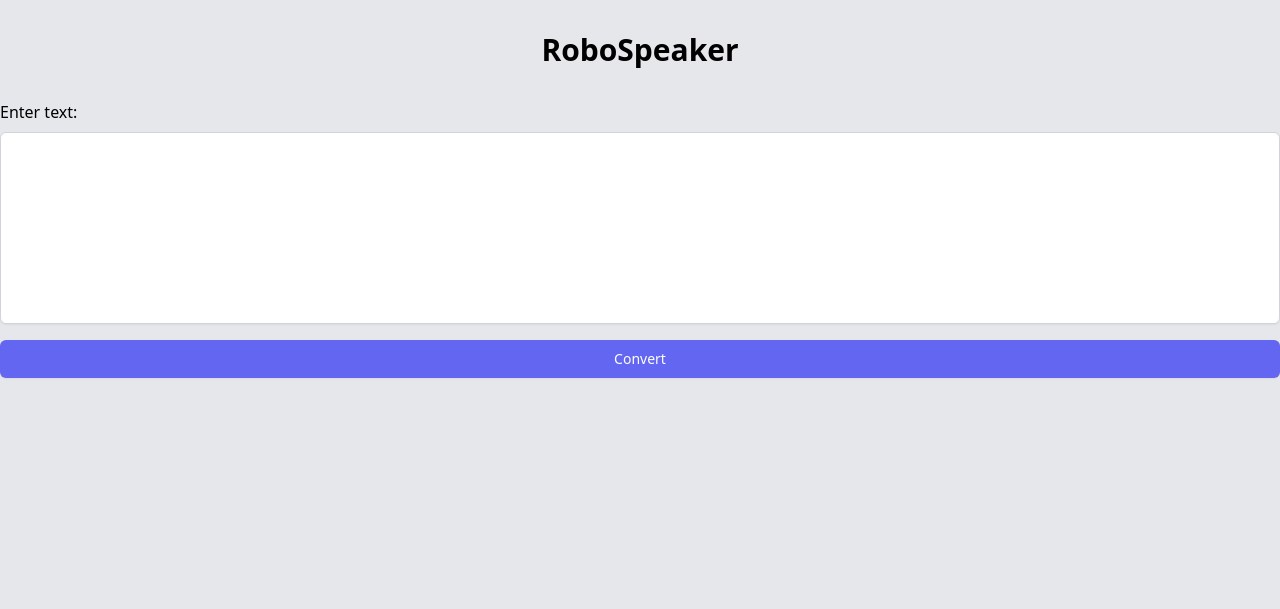
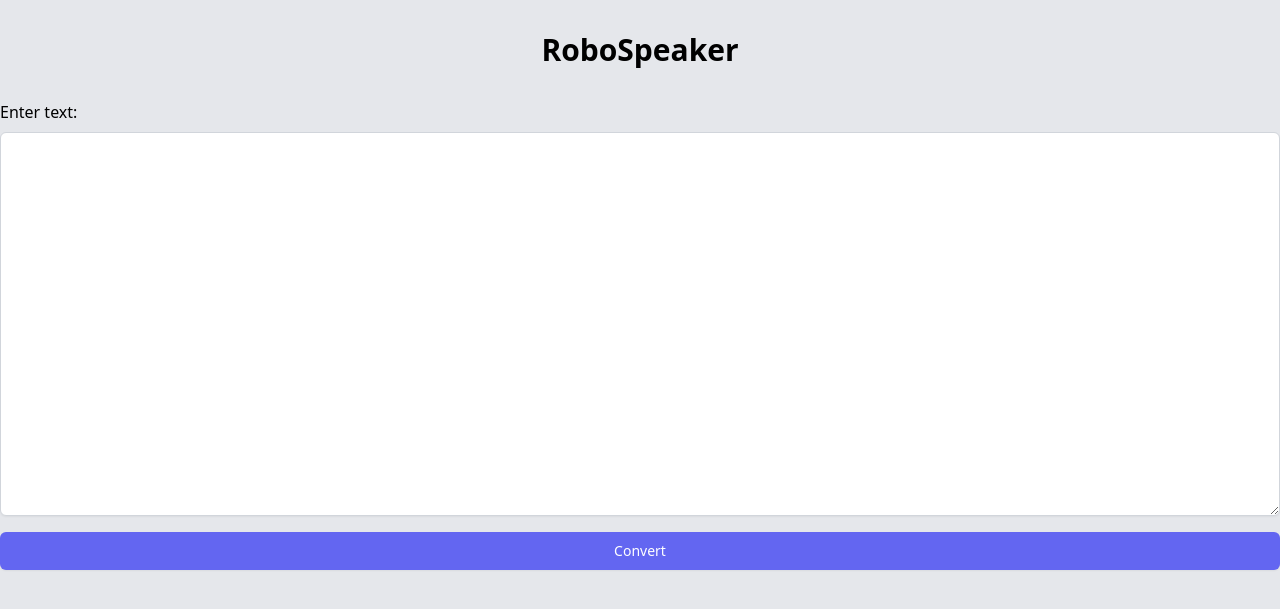
Before and after one commit to PraddyumnYadav/RoboSpeaker, a Django app: page / in a window 1280 px wide. Shown: the top 609 px of the page. Run offline with Django 4.2, Linux system fonts and the light colour scheme; some libraries are stand-ins or nearby versions.

Commit message:
Make our TextField a lot Bigger

```diff
--- a/RoboSpeaker_Django/robospeaker_app/templates/index.html
+++ b/RoboSpeaker_Django/robospeaker_app/templates/index.html
@@ -12,7 +12,7 @@
       <form method="post" action="{% url 'convert_text' %}" class="mt-8">
         {% csrf_token %}
         <label for="text" class="block font-medium">Enter text:</label>
-        <input type="text" name="text" id="text" required class="block w-full px-4 py-2 mt-2 bg-white border border-gray-300 rounded-md shadow-sm focus:outline-none focus:ring-indigo-500 focus:border-indigo-500 sm:text-sm h-48">
+        <textarea name="text" id="text" required class="block w-full px-4 py-2 mt-2 bg-white border border-gray-300 rounded-md shadow-sm focus:outline-none focus:ring-indigo-500 focus:border-indigo-500 sm:text-sm h-96"></textarea>
         <button type="submit" class="block w-full px-4 py-2 mt-4 text-white bg-indigo-500 border border-transparent rounded-md shadow-sm hover:bg-indigo-600 focus:outline-none focus:ring-2 focus:ring-offset-2 focus:ring-indigo-500 sm:text-sm">
           Convert
         </button>
```
